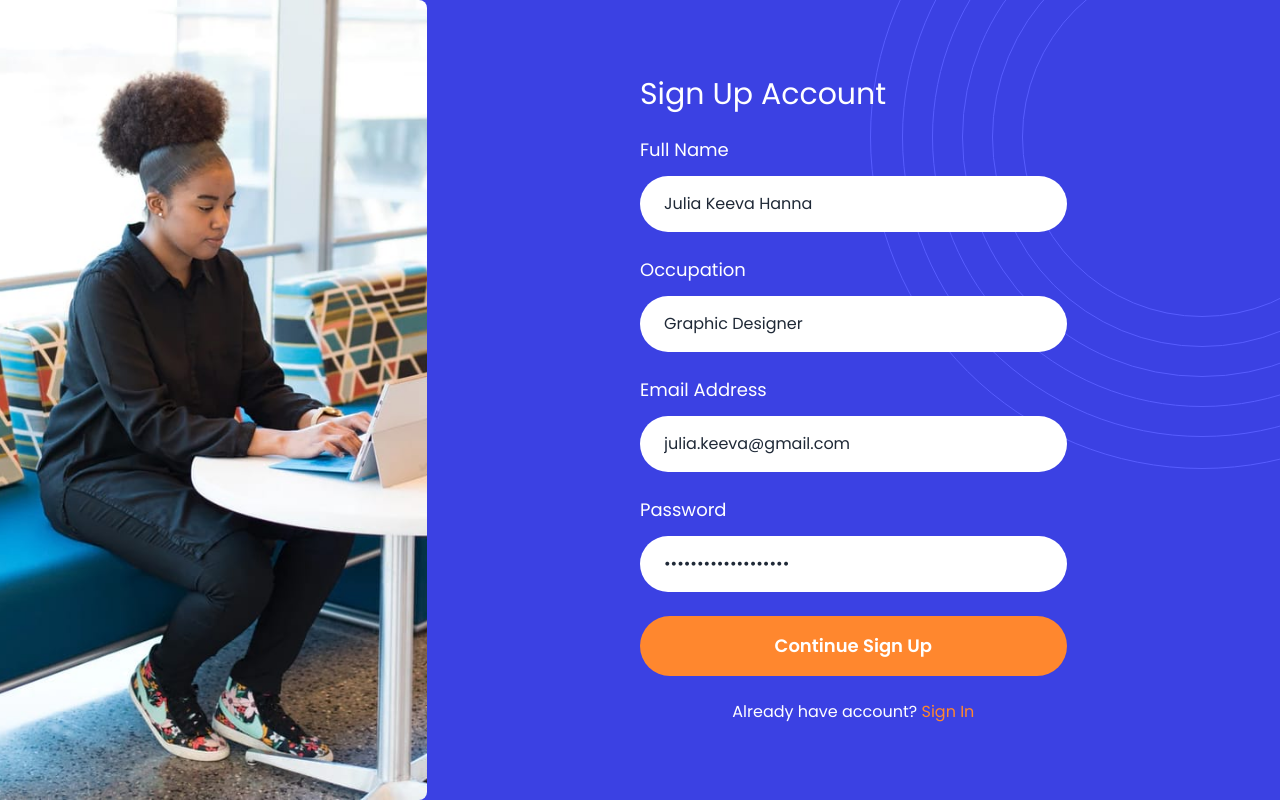
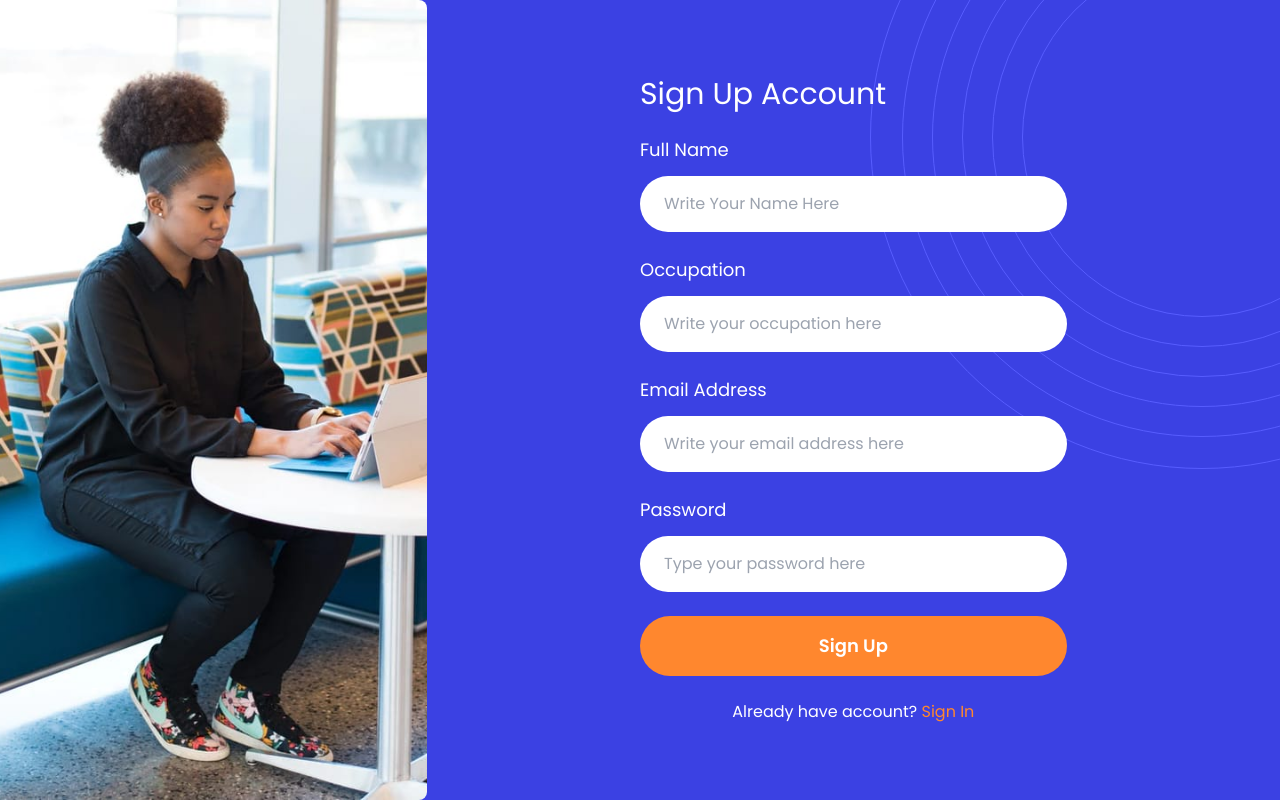
Before and after one commit to alvinmdj/nuxt-crowdfunding, a Nuxt app: page /register in a window 1280 px wide. Built offline with nearby package versions, Linux system fonts and the light colour scheme.

Commit message:
Sign up page functionality & API integration

```diff
--- a/pages/login.vue
+++ b/pages/login.vue
@@ -78,14 +78,18 @@ export default {
   methods: {
     async userLogin() {
       try {
+        // Check if all fields are filled
+        if (!this.login.email || !this.login.password) {
+          this.errorMessage = 'Please fill in all fields';
+          return;
+        }
+
         // call the login endpoint set in nuxt.config.js
         const response = await this.$auth.loginWith('local', { data: this.login });
         this.$auth.setUser(response.data.data);
       }
       catch (error) {
-        if (this.login.email.length === 0 || this.login.password.length === 0) {
-          this.errorMessage = 'Please fill in all fields';
-        } else if (error.response.status === 422) {
+        if (error.response.status === 422) {
           this.errorMessage = 'Email or password is incorrect.';
         } else {
           this.errorMessage = 'An unknown error occurred. Please try again.';
--- a/pages/register.vue
+++ b/pages/register.vue
@@ -8,55 +8,57 @@
         <h2 class="font-normal mb-6 text-3xl text-white">
           Sign Up Account
         </h2>
-        <div class="mb-6">
+        <DangerAlert v-if="errorMessage" :error-message="errorMessage" />
+        <div class="mb-6 mt-3">
           <div class="mb-4">
-            <label class="font-normal text-lg text-white block mb-3"
-              >Full Name</label
-            >
+            <label class="font-normal text-lg text-white block mb-3">
+              Full Name
+            </label>
             <input
+              v-model="register.name"
               type="text"
               class="auth-form focus:outline-none focus:bg-purple-hover focus:shadow-outline focus:border-purple-hover-stroke focus:text-gray-100"
               placeholder="Write Your Name Here"
-              value="Julia Keeva Hanna"
             />
           </div>
         </div>
         <div class="mb-6">
           <div class="mb-4">
-            <label class="font-normal text-lg text-white block mb-3"
-              >Occupation</label
-            >
+            <label class="font-normal text-lg text-white block mb-3">
+              Occupation
+            </label>
             <input
+              v-model="register.occupation"
               type="text"
               class="auth-form focus:outline-none focus:bg-purple-hover focus:shadow-outline focus:border-purple-hover-stroke focus:text-gray-100"
               placeholder="Write your occupation here"
-              value="Graphic Designer"
             />
           </div>
         </div>
         <div class="mb-6">
           <div class="mb-4">
-            <label class="font-normal text-lg text-white block mb-3"
-              >Email Address</label
-            >
+            <label class="font-normal text-lg text-white block mb-3">
+              Email Address
+            </label>
             <input
+              v-model="register.email"
               type="email"
               class="auth-form focus:outline-none focus:bg-purple-hover focus:shadow-outline focus:border-purple-hover-stroke focus:text-gray-100"
               placeholder="Write your email address here"
-              value="julia.keeva@gmail.com"
             />
           </div>
         </div>
         <div class="mb-6">
           <div class="mb-4">
-            <label class="font-normal text-lg text-white block mb-3"
-              >Password</label
-            >
+            <label class="font-normal text-lg text-white block mb-3">
+              Password
+            </label>
             <input
+              v-model="register.password"
               type="password"
               class="auth-form focus:outline-none focus:bg-purple-hover focus:shadow-outline focus:border-purple-hover-stroke focus:text-gray-100"
               placeholder="Type your password here"
-              value="nasigorenglimaribbu"
+              @keyup.enter="userRegister"
             />
           </div>
         </div>
@@ -64,18 +66,18 @@
           <div class="mb-4">
             <button
               class="block w-full bg-orange-button hover:bg-green-button text-white font-semibold px-6 py-4 text-lg rounded-full"
-              @click="$router.push({ path: '/upload' })"
+              @click="userRegister"
             >
-              Continue Sign Up
+              Sign Up
             </button>
           </div>
         </div>
         <div class="text-center">
           <p class="text-white text-md">
             Already have account?
-            <NuxtLink to="/login" class="no-underline text-orange-button"
-              >Sign In</NuxtLink
-            >
+            <NuxtLink to="/login" class="no-underline text-orange-button">
+              Sign In
+            </NuxtLink>
           </p>
         </div>
       </div>
@@ -87,6 +89,44 @@
 export default {
   name: "RegisterPage",
   layout: "auth",
+  data() {
+    return {
+      register: {
+        name: '',
+        occupation: '',
+        email: '',
+        password: '',
+      },
+      errorMessage: '',
+    }
+  },
+  methods: {
+    async userRegister() {
+      try {
+        // Check if all fields are filled
+        if (!this.register.name || !this.register.occupation || !this.register.email || !this.register.password) {
+          this.errorMessage = 'Please fill all the fields';
+          return;
+        }
+
+        // Check if email is already registered
+        const { data } = await this.$axios.$post('/api/v1/email_checkers', {
+          email: this.register.email,
+        });
+        if (!data.is_available) {
+          this.errorMessage = 'Email already exists';
+          return;
+        }
+
+        // Register user
+        const response = await this.$axios.$post('/api/v1/users', this.register);
+        this.$auth.setUserToken(response.data.token)
+          .then(() => this.$router.push({ path: '/upload' }));
+      } catch (error) {
+        this.errorMessage = 'An unknown error occurred. Please try again.';
+      }
+    },
+  },
 }
 </script>
 
```
